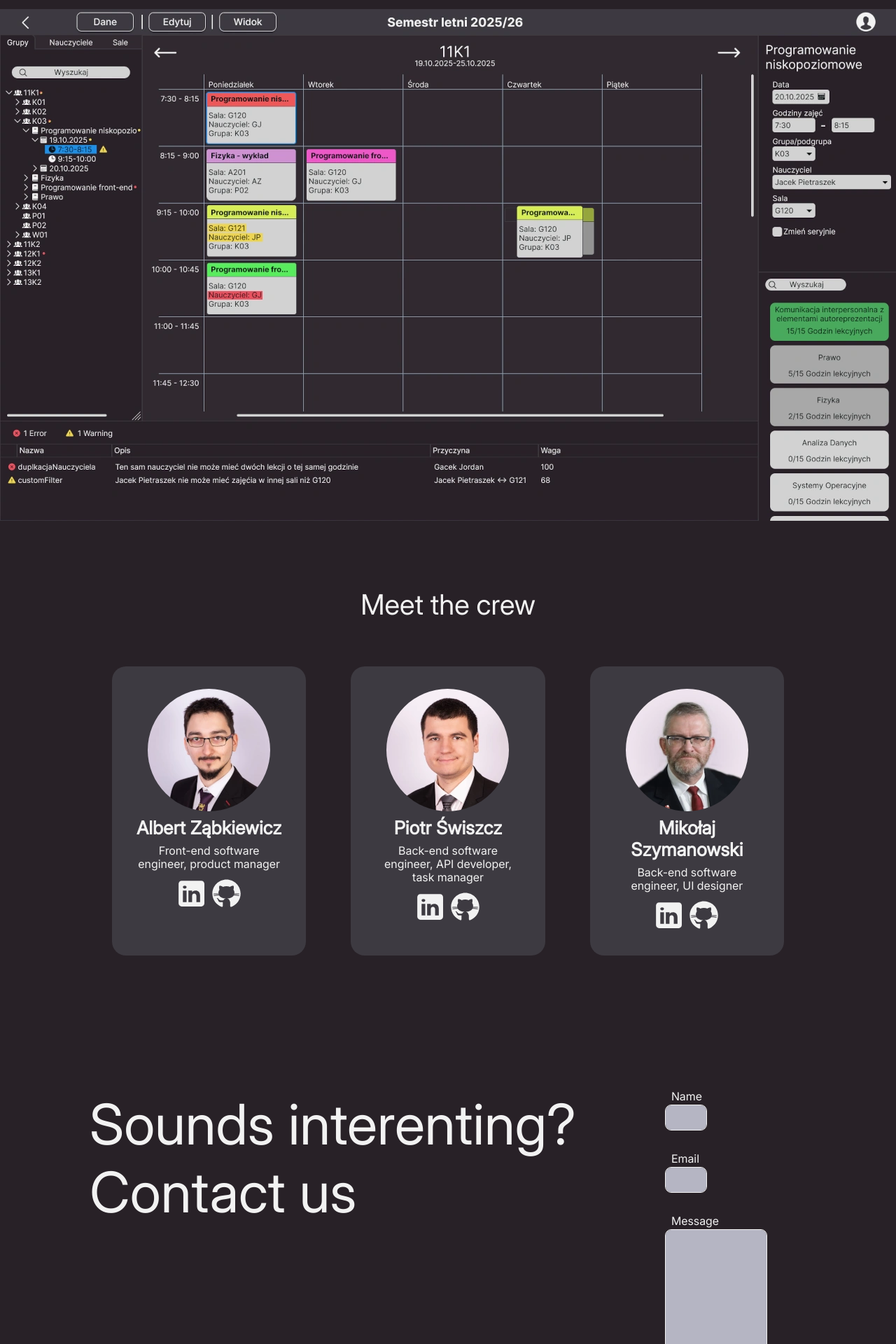
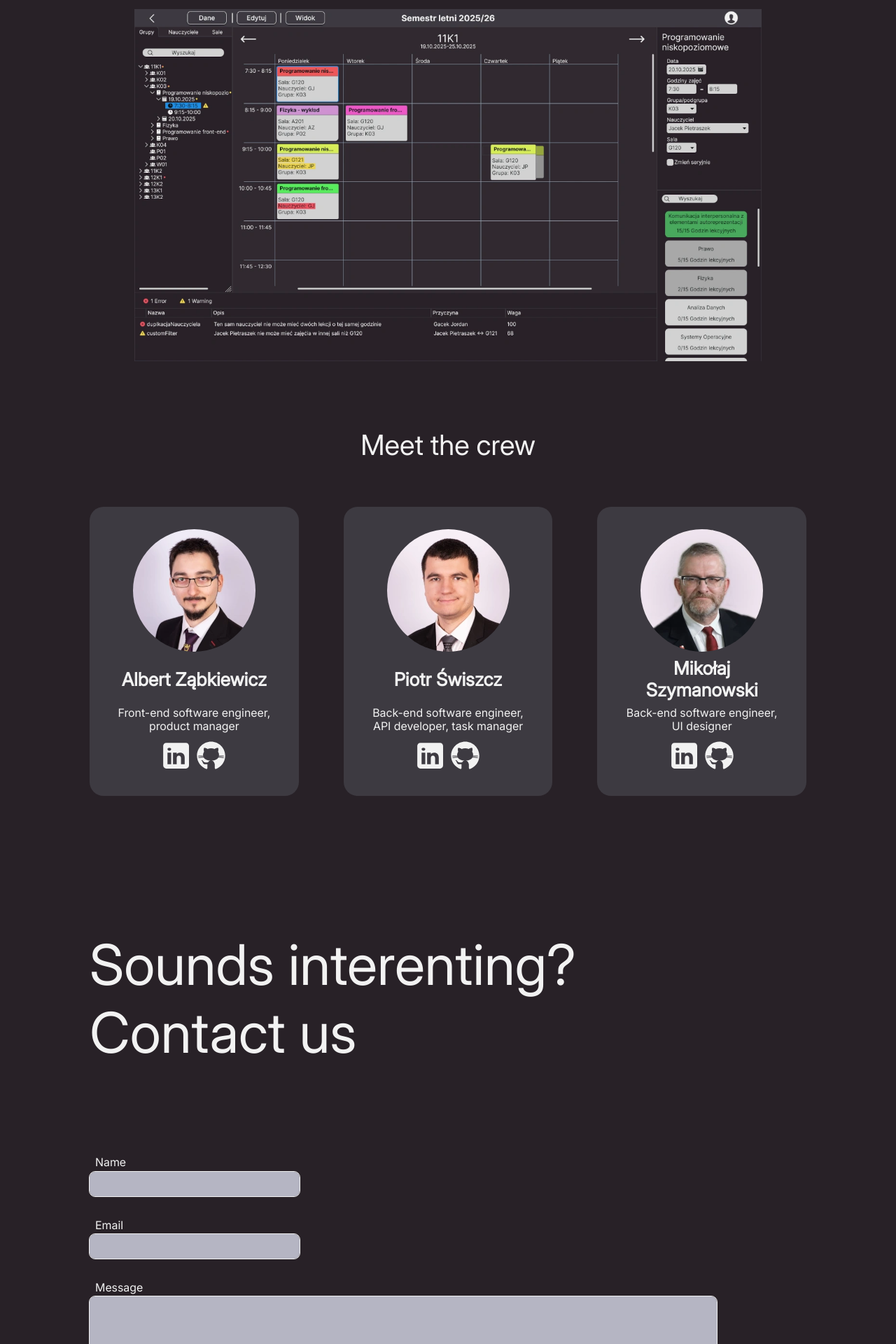
Before and after one commit to al-mi-pio/alpimi-planner-frontend, a React (Vite) app: page / in a window 1280 px wide. Shown: the part 880-2800 px from the top of the page at 70% size. Built offline with nearby package versions, Linux system fonts and the light colour scheme; no server answers.

Commit message:
Add responsiveness

```diff
--- a/src/features/main/components/Hero.tsx
+++ b/src/features/main/components/Hero.tsx
@@ -6,6 +6,7 @@ import {
     StyledHero,
     StyledP,
     Highlight,
+    ImageWrapper,
 } from '@/features/main/styles/Hero.style';
 import Button from '@/shared/components/Button';
 import Image from '@/shared/components/Image';
@@ -34,14 +35,14 @@ export const Hero = ({
                     onClick={() => navigate(navigateTo)}
                 />
             </div>
-            <div>
+            <ImageWrapper>
                 <Image
                     id="boxes-image"
                     src="/images/landing_icon.webp"
                     alt="Alpimi Planner logo"
                     width="430px"
                 />
-            </div>
+            </ImageWrapper>
         </StyledHero>
     );
 };
--- a/src/features/main/pages/landing/index.tsx
+++ b/src/features/main/pages/landing/index.tsx
@@ -37,7 +37,8 @@ const LandingPage = () => {
                 id="alpimi-screenshot"
                 src="/images/screenshot.webp"
                 alt="Alpimi Planner screenshot"
-                width="1300px"
+                style={{ maxWidth: '1300px' }}
+                width="70%"
             />
             <Authors />
             <Contact />
--- a/src/features/main/styles/AuthorCard.style.tsx
+++ b/src/features/main/styles/AuthorCard.style.tsx
@@ -12,6 +12,10 @@ export const Card = styled.div`
     flex-direction: column;
     align-items: center;
     gap: ${sizes.smallXL};
+
+    & > p:first-of-type {
+        margin: auto 0;
+    }
 `;
 
 export const ProfilePicture = styled(Image)`
--- a/src/features/main/styles/Authors.style.tsx
+++ b/src/features/main/styles/Authors.style.tsx
@@ -15,7 +15,14 @@ export const StyledP = styled(P)`
 `;
 export const CardWrapper = styled.div`
     display: flex;
+    flex-direction: row;
     justify-content: space-evenly;
-    padding: ${sizes.large} ${sizes.large3Xl};
+    padding: ${sizes.large} 0;
+    width: 80%;
+    margin: 0 auto;
     gap: ${sizes.large};
+
+    @media (max-width: 1100px) {
+        flex-direction: column;
+    }
 `;
--- a/src/features/main/styles/Contact.style.tsx
+++ b/src/features/main/styles/Contact.style.tsx
@@ -13,13 +13,22 @@ export const StyledContact = styled.div`
 
 export const Layout = styled.div`
     display: flex;
+    flex-direction: row;
     gap: ${sizes.largeXXL};
+
+    @media (max-width: 1300px) {
+        flex-direction: column;
+    }
 `;
 
 export const StyledP = styled(P)`
     font-size: ${fontSizes.large3Xl};
     line-height: ${lineHeights.large3Xl};
     white-space: nowrap;
+
+    @media (max-width: 1100px) {
+        font-size: 7.3vw;
+    }
 `;
 
 export const StyledForm = styled.form`
@@ -34,7 +43,7 @@ export const StyledForm = styled.form`
 
     & > :first-child,
     & > :nth-child(2) {
-        width: 40%;
+        width: 300px;
     }
 `;
 
--- a/src/features/main/styles/Hero.style.tsx
+++ b/src/features/main/styles/Hero.style.tsx
@@ -13,6 +13,12 @@ export const StyledHero = styled.div`
     overflow: hidden;
 `;
 
+export const ImageWrapper = styled.div`
+    @media (max-width: 1100px) {
+        display: none;
+    }
+`;
+
 export const StyledP = styled(P)`
     font-size: ${fontSizes.large3Xl};
     line-height: ${lineHeights.large3Xl};
--- a/src/features/main/styles/MainHeader.style.tsx
+++ b/src/features/main/styles/MainHeader.style.tsx
@@ -16,7 +16,15 @@ export const Header = styled.header`
 
 export const Nav = styled.nav`
     display: flex;
+    flex-direction: row;
+    align-items: center;
     gap: ${sizes.large};
+
+    @media (max-width: 800px) {
+        flex-direction: column;
+        gap: ${sizes.small};
+        padding: ${sizes.small} 0;
+    }
 `;
 
 export const NavLink = styled(Link)`
```
